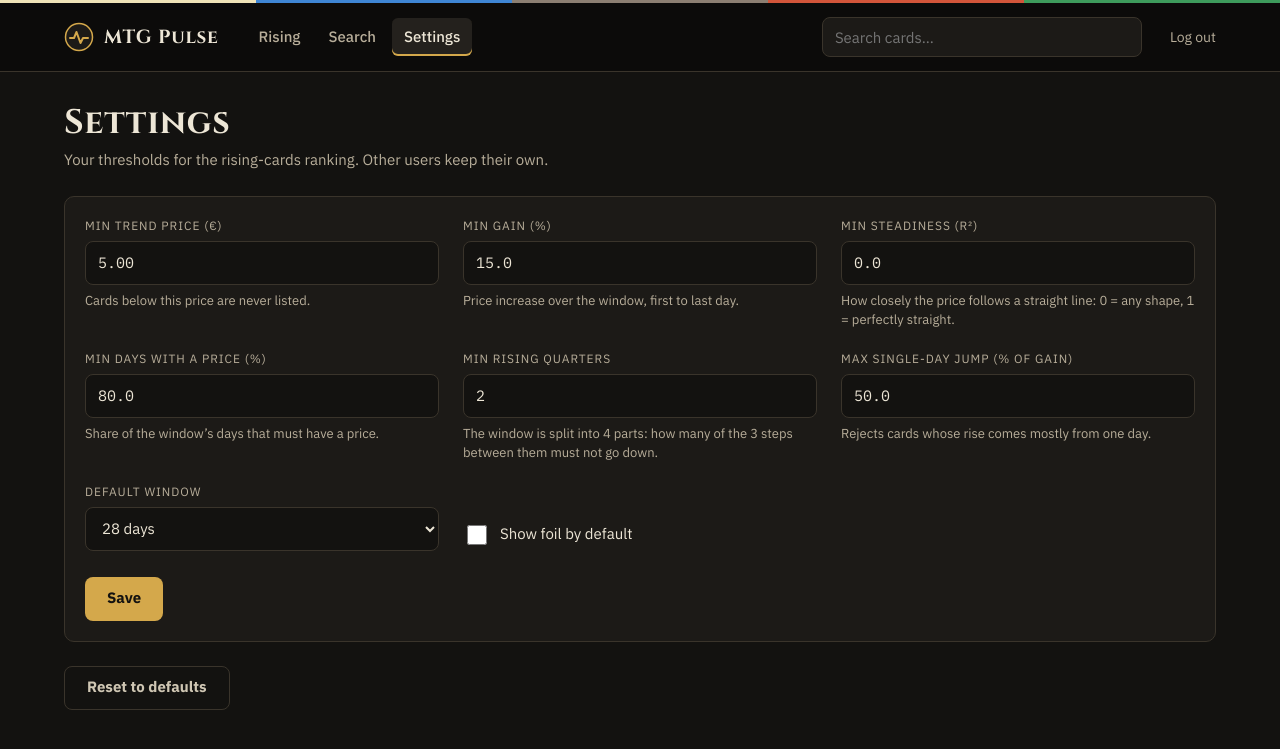
After one commit to gab-25/mtg_pulse, a Django app: page /settings/ in a window 1280 px wide. The commit adds this page. Shown: the top 749 px of the page. Run offline with Django 5.2, Linux system fonts and the light colour scheme; the visitor is signed in with stand-in values (Sample User, id 1); data comes from the database, SQL or seed files in the repository; parts of the project's set-up code (start-up, migrations or seed data) failed here and were passed over.

Commit message:
feat(prices): per-user rising thresholds
The nightly job now stores measures (gain, R², coverage, rising quarters,
largest single-day jump) for every card priced at least 1 €, streaming one
card at a time. Each user sets their own thresholds on a Settings page and
the ranking applies them as a database filter.

Co-Authored-By: Claude Opus 5.5 (1M context) <noreply@anthropic.com>

```diff
--- a/mtg_pulse/settings.py
+++ b/mtg_pulse/settings.py
@@ -159,11 +159,15 @@ CARDMARKET = {
 
 # Rising cards detection (see prices/rising.py)
 
+# Measures are computed nightly for every card priced at least MEASURE_MIN_PRICE; the other
+# values are the default thresholds, which each user can change on the Settings page.
 RISING = {
+    'MEASURE_MIN_PRICE': '1.00',
     'MIN_PRICE': '5.00',
     'WINDOWS': [14, 28, 56],
     'DEFAULT_WINDOW': 28,
     'MIN_GAIN': 0.15,
+    'MIN_R2': 0.0,
     'MIN_COVERAGE': 0.8,
     'BUCKETS': 4,
     'MIN_RISING_STEPS': 2,
--- /dev/null
+++ b/prices/forms.py
@@ -0,0 +1,56 @@
+from decimal import Decimal
+
+from django import forms
+from django.conf import settings
+
+from .models import RankingPreferences
+
+# Fractions stored in the model, shown to the user as percentages.
+PERCENT_FIELDS = ['min_gain', 'min_coverage', 'max_jump_share']
+
+
+class PreferencesForm(forms.ModelForm):
+    min_price = forms.DecimalField(
+        label='Min trend price (€)', decimal_places=2, min_value=Decimal(settings.RISING['MEASURE_MIN_PRICE']),
+        help_text='Cards below this price are never listed.',
+    )
+    min_gain = forms.FloatField(
+        label='Min gain (%)', min_value=0, max_value=100000,
+        help_text='Price increase over the window, first to last day.',
+    )
+    min_r2 = forms.FloatField(
+        label='Min steadiness (R²)', min_value=0, max_value=1,
+        help_text='How closely the price follows a straight line: 0 = any shape, 1 = perfectly straight.',
+    )
+    min_coverage = forms.FloatField(
+        label='Min days with a price (%)', min_value=0, max_value=100,
+        help_text='Share of the window’s days that must have a price.',
+    )
+    min_rising_steps = forms.IntegerField(
+        label='Min rising quarters', min_value=0, max_value=settings.RISING['BUCKETS'] - 1,
+        help_text='The window is split into 4 parts: how many of the 3 steps between them must not go down.',
+    )
+    max_jump_share = forms.FloatField(
+        label='Max single-day jump (% of gain)', min_value=0.01, max_value=100,
+        help_text='Rejects cards whose rise comes mostly from one day.',
+    )
+    window_days = forms.TypedChoiceField(
+        label='Default window', coerce=int, choices=[(w, f'{w} days') for w in settings.RISING['WINDOWS']],
+    )
+    foil = forms.BooleanField(label='Show foil by default', required=False)
+
+    class Meta:
+        model = RankingPreferences
+        fields = ['min_price', 'min_gain', 'min_r2', 'min_coverage', 'min_rising_steps', 'max_jump_share',
+                  'window_days', 'foil']
+
+    def __init__(self, *args, instance=None, **kwargs):
+        initial = {f: round(getattr(instance, f) * 100, 2) for f in PERCENT_FIELDS} if instance else {}
+        super().__init__(*args, instance=instance, initial=initial, **kwargs)
+
+    def clean(self):
+        data = super().clean()
+        for field in PERCENT_FIELDS:
+            if data.get(field) is not None:
+                data[field] = data[field] / 100
+        return data
--- a/prices/management/commands/backfill_mtgjson.py
+++ b/prices/management/commands/backfill_mtgjson.py
@@ -24,4 +24,4 @@ class Command(BaseCommand):
         self.stdout.write(f'{sync_expansions()} expansions synced')
         latest = PriceSnapshot.objects.aggregate(d=Max('date'))['d']
         if latest:
-            self.stdout.write(f'{compute_rising(latest)} rising entries for {latest}')
+            self.stdout.write(f'{compute_rising(latest)} rising measures for {latest}')
--- a/prices/management/commands/compute_rising.py
+++ b/prices/management/commands/compute_rising.py
@@ -8,7 +8,7 @@ from prices.rising import compute_rising
 
 
 class Command(BaseCommand):
-    help = 'Recompute the rising-cards ranking for a date (default: latest snapshot date).'
+    help = 'Recompute the rising measures for a date (default: latest snapshot date); thresholds are applied per user.'
 
     def add_arguments(self, parser):
         parser.add_argument('--date', type=date.fromisoformat)
@@ -18,4 +18,4 @@ class Command(BaseCommand):
         if as_of is None:
             raise CommandError('No price snapshots yet')
         count = compute_rising(as_of)
-        self.stdout.write(f'{count} rising entries for {as_of}')
+        self.stdout.write(f'{count} rising measures for {as_of}')
--- a/prices/static/prices/style.css
+++ b/prices/static/prices/style.css
@@ -134,3 +134,17 @@ th:last-child, td:last-child { padding-right: 18px; }
 .pips span:nth-child(5) { background: #3e9b5c; }
 
 @media (max-width: 640px) { h1 { font-size: 28px; } .hide-sm { display: none; } }
+
+/* Settings */
+.settings-form { padding: 20px; display: flex; flex-direction: column; gap: 20px; }
+.settings-grid { display: grid; grid-template-columns: repeat(auto-fit, minmax(260px, 1fr)); gap: 20px 24px; }
+.setting { display: flex; flex-direction: column; gap: 6px; }
+.setting input { font-family: var(--mono); }
+.setting-check { flex-direction: row; align-items: center; gap: 10px; align-self: end; min-height: 44px; }
+.setting-check input { width: 20px; height: 20px; accent-color: var(--gold); }
+.help { margin: 0; font-size: 13px; color: var(--muted); }
+.field-error { margin: 0; font-size: 13px; color: var(--error); }
+.notice { margin: 0; padding: 10px 14px; border-radius: 8px; background: #1f3528; color: #8fe0b0; }
+.button-secondary { background: transparent; color: var(--fg-2); border: 1px solid var(--line); }
+.button-secondary:hover { background: var(--surface-2); color: var(--fg); }
+.thresholds { font-size: 14px; }
--- a/prices/templates/base.html
+++ b/prices/templates/base.html
@@ -19,6 +19,7 @@
       <nav class="nav" aria-label="Main">
         <a href="{% url 'rising' %}"{% if current == 'rising' %} aria-current="page"{% endif %}>Rising</a>
         <a href="{% url 'search' %}"{% if current == 'search' %} aria-current="page"{% endif %}>Search</a>
+        <a href="{% url 'preferences' %}"{% if current == 'preferences' %} aria-current="page"{% endif %}>Settings</a>
       </nav>
       {% if current != 'search' %}
       <form class="nav-search" action="{% url 'search' %}" method="get" role="search">
--- /dev/null
+++ b/prices/templates/prices/preferences.html
@@ -0,0 +1,42 @@
+{% extends "base.html" %}
+{% block title %}Settings · MTG Pulse{% endblock %}
+{% block content %}
+<div class="page-head">
+  <div>
+    <h1>Settings</h1>
+    <p class="muted">Your thresholds for the rising-cards ranking. Other users keep their own.</p>
+  </div>
+</div>
+
+{% for message in messages %}<p class="notice" role="status">{{ message }}</p>{% endfor %}
+
+<form method="post" class="panel settings-form" novalidate>
+  {% csrf_token %}
+  {% if form.non_field_errors %}<p class="error" role="alert">{{ form.non_field_errors|join:" " }}</p>{% endif %}
+  <div class="settings-grid">
+    {% for field in form %}
+      {% if field.name == 'foil' %}
+      <div class="setting setting-check">
+        {{ field }} <label for="{{ field.id_for_label }}">{{ field.label }}</label>
+      </div>
+      {% else %}
+      <div class="setting">
+        <label class="label" for="{{ field.id_for_label }}">{{ field.label }}</label>
+        {{ field }}
+        {% if field.errors %}<p class="field-error" id="{{ field.id_for_label }}-error">{{ field.errors|join:" " }}</p>{% endif %}
+        <p class="help">{{ field.help_text }}</p>
+      </div>
+      {% endif %}
+    {% endfor %}
+  </div>
+  <div class="settings-actions">
+    <button type="submit" class="button">Save</button>
+  </div>
+</form>
+
+<form method="post" class="settings-reset">
+  {% csrf_token %}
+  <input type="hidden" name="reset" value="1">
+  <button type="submit" class="button button-secondary">Reset to defaults</button>
+</form>
+{% endblock %}
--- a/prices/templates/prices/rising.html
+++ b/prices/templates/prices/rising.html
@@ -1,11 +1,11 @@
 {% extends "base.html" %}
-{% load humanize %}
+{% load humanize prices_extras %}
 {% block title %}Rising cards · MTG Pulse{% endblock %}
 {% block content %}
 <div class="page-head">
   <div>
     <h1>Rising cards</h1>
-    <p class="muted">Trend price ≥ {{ floor }} € with a steady rise — single-day spikes are filtered out.</p>
+    <p class="muted thresholds">Gain ≥ {{ prefs.min_gain|percent }} · R² ≥ {{ prefs.min_r2|floatformat:2 }} · ≥ {{ prefs.min_rising_steps }} rising quarters · single-day jump ≤ {{ prefs.max_jump_share|percent }} of the gain · <a href="{% url 'preferences' %}">Change thresholds</a></p>
   </div>
   {% if as_of %}<p class="muted mono">Updated {{ as_of|date:"Y-m-d" }}</p>{% endif %}
 </div>
--- a/prices/urls.py
+++ b/prices/urls.py
@@ -6,4 +6,5 @@ urlpatterns = [
     path('', views.rising, name='rising'),
     path('search/', views.search, name='search'),
     path('cards/<int:id_product>/', views.card_detail, name='card_detail'),
+    path('settings/', views.preferences, name='preferences'),
 ]
--- a/prices/views.py
+++ b/prices/views.py
@@ -3,9 +3,11 @@ from decimal import Decimal, InvalidOperation
 
 from django.conf import settings
 from django.db.models import Max, Min, OuterRef, Subquery
-from django.shortcuts import get_object_or_404, render
+from django.contrib import messages
+from django.shortcuts import get_object_or_404, redirect, render
 
-from .models import Card, PriceSnapshot, RisingCard
+from .forms import PreferencesForm
+from .models import Card, PriceSnapshot, RankingPreferences, RisingCard
 
 SERIES_FIELDS = ['trend', 'low', 'avg30', 'trend_foil', 'low_foil', 'avg30_foil']
 MAX_RISING_ROWS = 200
@@ -17,22 +19,22 @@ def as_float(value):
     return None if value is None else float(value)
 
 
-def parse_window(raw):
-    rules = settings.RISING
+def parse_window(raw, default):
     try:
         window = int(raw)
     except (TypeError, ValueError):
-        return rules['DEFAULT_WINDOW']
-    return window if window in rules['WINDOWS'] else rules['DEFAULT_WINDOW']
+        return default
+    return window if window in settings.RISING['WINDOWS'] else default
 
 
-def parse_min_price(raw):
-    floor = Decimal(settings.RISING['MIN_PRICE'])
+def parse_min_price(raw, default):
+    """Price filter from the query string; measures exist only above MEASURE_MIN_PRICE."""
+    floor = Decimal(settings.RISING['MEASURE_MIN_PRICE'])
     try:
         value = Decimal(raw)
     except (TypeError, InvalidOperation):
-        return floor
-    return max(value, floor) if value.is_finite() else floor
+        return default
+    return max(value, floor) if value.is_finite() else default
 
 
 def sparkline(values, width=120, height=28):
@@ -47,11 +49,12 @@ def sparkline(values, width=120, height=28):
 
 
 def rising(request):
-    window = parse_window(request.GET.get('window'))
-    foil = request.GET.get('foil') == '1'
-    min_price = parse_min_price(request.GET.get('min_price'))
+    prefs = RankingPreferences.for_user(request.user)
+    window = parse_window(request.GET.get('window'), prefs.window_days)
+    foil = request.GET['foil'] == '1' if 'foil' in request.GET else prefs.foil
+    min_price = parse_min_price(request.GET.get('min_price'), prefs.min_price)
     as_of = RisingCard.objects.aggregate(d=Max('date'))['d']
-    ranking = RisingCard.objects.filter(date=as_of, window_days=window, foil=foil, price__gte=min_price)
+    ranking = prefs.filter(RisingCard.objects.filter(date=as_of, window_days=window, foil=foil), min_price=min_price)
     rows = list(ranking.select_related('card__expansion').order_by('-gain_pct', '-r2')[:MAX_RISING_ROWS])
     dates = PriceSnapshot.objects.aggregate(latest=Max('date'), since=Min('date'))
     stats = {
@@ -76,7 +79,8 @@ def rising(request):
     return render(request, 'prices/rising.html', {
         'rows': rows,
         'stats': stats,
-        'floor': Decimal(settings.RISING['MIN_PRICE']),
+        'floor': Decimal(settings.RISING['MEASURE_MIN_PRICE']),
+        'prefs': prefs,
         'as_of': as_of,
         'window': window,
         'windows': settings.RISING['WINDOWS'],
@@ -105,9 +109,10 @@ def card_detail(request, id_product):
         {'date': row['date'].isoformat(), **{f: as_float(row[f]) for f in SERIES_FIELDS}}
         for row in card.snapshots.order_by('date').values('date', *SERIES_FIELDS)
     ]
+    prefs = RankingPreferences.for_user(request.user)
     latest_ranking = RisingCard.objects.aggregate(d=Max('date'))['d']
-    rising = RisingCard.objects.filter(
-        card=card, date=latest_ranking, window_days=settings.RISING['DEFAULT_WINDOW'], foil=False
+    rising = prefs.filter(
+        RisingCard.objects.filter(card=card, date=latest_ranking, window_days=prefs.window_days, foil=False)
     ).first()
     return render(request, 'prices/card_detail.html', {
         'card': card,
@@ -129,3 +134,17 @@ def recent_changes(card):
             else None
         )
     return rows[:RECENT_DAYS]
+
+
+def preferences(request):
+    prefs = RankingPreferences.for_user(request.user)
+    if request.method == 'POST' and 'reset' in request.POST:
+        prefs.delete()
+        messages.success(request, 'Thresholds reset to the defaults.')
+        return redirect('preferences')
+    form = PreferencesForm(request.POST or None, instance=prefs)
+    if request.method == 'POST' and form.is_valid():
+        form.save()
+        messages.success(request, 'Thresholds saved.')
+        return redirect('preferences')
+    return render(request, 'prices/preferences.html', {'form': form})
```
Also changed, not shown: prices/models.py (+75 -0 lines), prices/rising.py (+62 -41 lines), prices/templatetags/prices_extras.py (added, +10 -0 lines), prices/tests/test_preferences.py (added, +56 -0 lines), prices/tests/test_rising.py (+49 -8 lines), prices/tests/test_views.py (+70 -5 lines), README.md, prices/migrations/0004_rising_measures.py (added), prices/migrations/0005_ranking_preferences.py (added), prices/templatetags/__init__.py (added).
